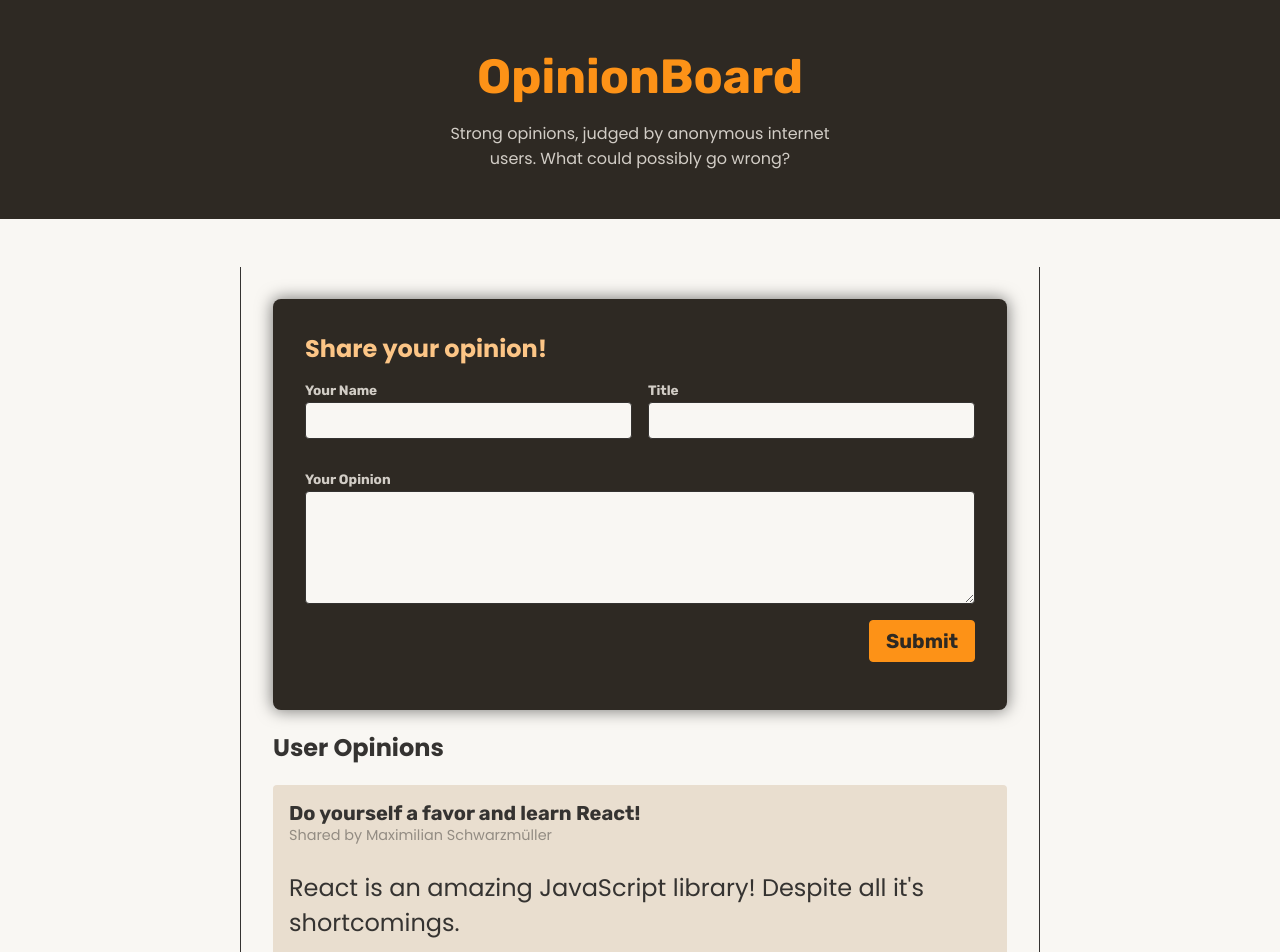
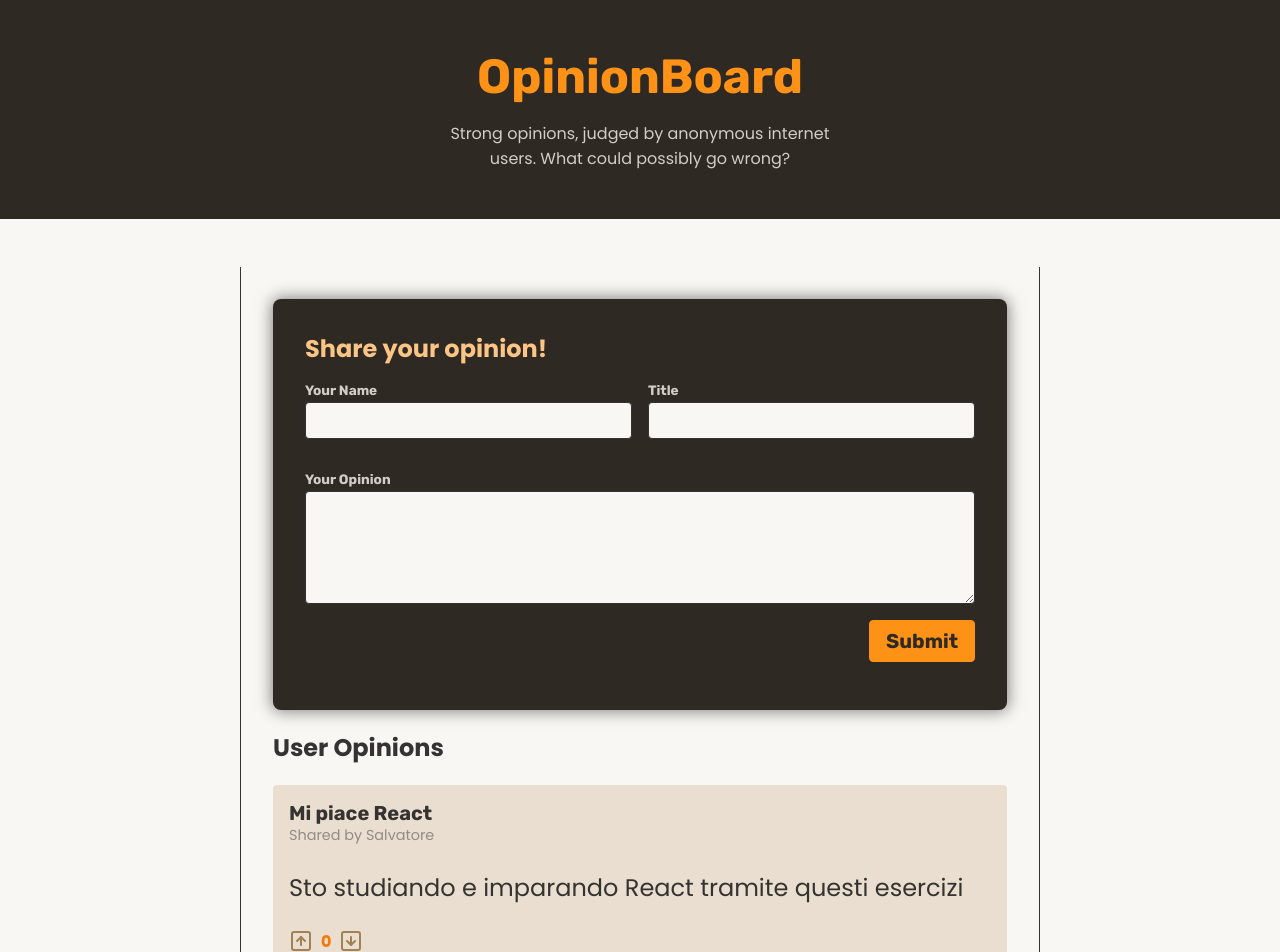
Before and after one commit to salvatore-impellizzeri/ADV-Project, a React (Vite) app: page / in a window 1280 px wide. Shown: the top 952 px of the page. Built offline with nearby package versions, Linux system fonts and the light colour scheme; data requests are answered from the project's data file.

Commit message:
Reso funzionante l'invio dell'opinion

```diff
--- a/backend/db.json
+++ b/backend/db.json
@@ -1,5 +1,12 @@
 {
   "opinions": [
+    {
+      "id": 1736252934667,
+      "votes": 0,
+      "userName": "Salvatore",
+      "title": "Mi piace React",
+      "body": "Sto studiando e imparando React tramite questi esercizi"
+    },
     {
       "id": 1,
       "userName": "Maximilian Schwarzmüller",
--- a/src/components/NewOpinion.jsx
+++ b/src/components/NewOpinion.jsx
@@ -1,7 +1,12 @@
-import { useActionState } from "react";
+import { useActionState, use } from "react";
+
+import { OpinionsContext } from '../store/opinions-context';
 
 export function NewOpinion() {
-  function newOpinionAction(prevFormState, formData){
+
+  const {addOpinion} = use(OpinionsContext);
+
+  async function newOpinionAction(prevFormState, formData){
     const userName = formData.get('userName');
     const title = formData.get('title');
     const body = formData.get('body');
@@ -48,6 +53,7 @@ export function NewOpinion() {
       }
     }
 
+    await addOpinion({ userName, title, body });
     return {errors : null}
   }
 
```
